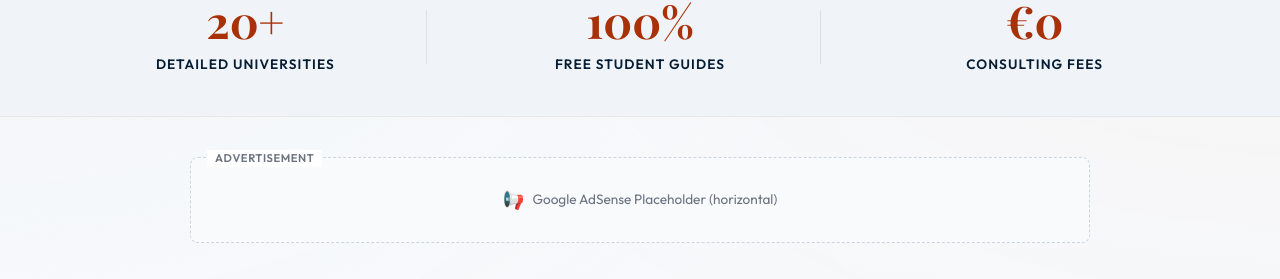
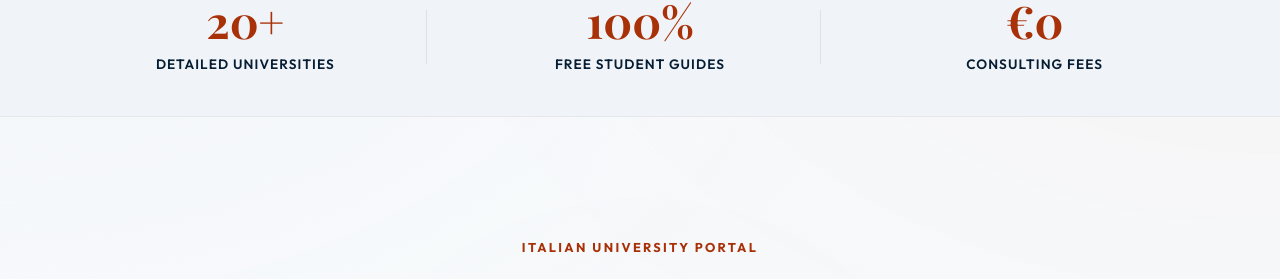
Before and after one commit to StudyGateItaly/StudyGateItaly, a React (Vite) app: page / in a window 1280 px wide. Shown: the part 893-1172 px from the top of the page. Built offline with nearby package versions, Linux system fonts and the light colour scheme; a web font is replaced by a local one.

Commit message:
Completely remove Google AdSense placeholders and empty containers

```diff
--- a/src/App.jsx
+++ b/src/App.jsx
@@ -37,9 +37,6 @@
           <SubNavbar lang={lang} setView={setView} />
           <Hero lang={lang} setView={setView} />
           <StatsBar lang={lang} />
-          <div className="section" style={{ padding: '0 2rem' }}>
-            <AdBanner slot="horizontal" />
-          </div>
           <Institutions lang={lang} setView={setView} />
           <Expertise lang={lang} setView={setView} />
           <Experience lang={lang} />
--- a/src/components/AdBanner.jsx
+++ b/src/components/AdBanner.jsx
@@ -1,13 +1,5 @@
 import React from 'react'
 
 export default function AdBanner({ slot = 'horizontal' }) {
-  return (
-    <div className={`ad-container ad-${slot}`}>
-      <div className="ad-label">Advertisement</div>
-      <div className="ad-content-placeholder">
-        <span className="ad-icon">📢</span>
-        <span className="ad-text">Google AdSense Placeholder ({slot})</span>
-      </div>
-    </div>
-  )
+  return null
 }
```
